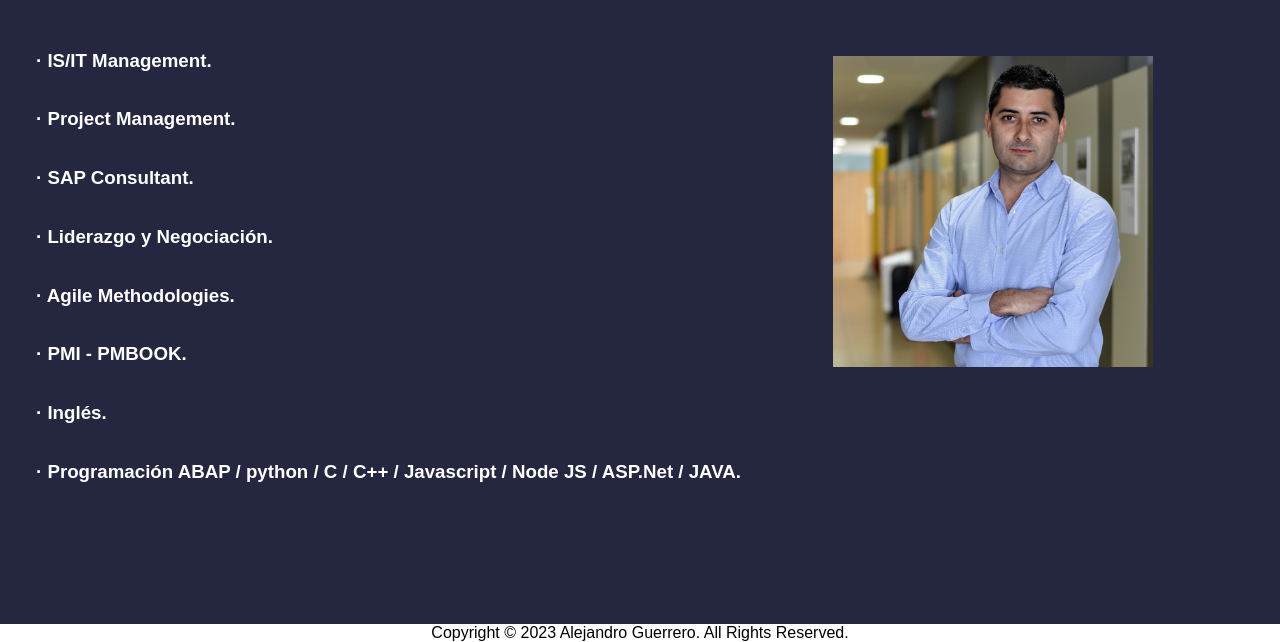
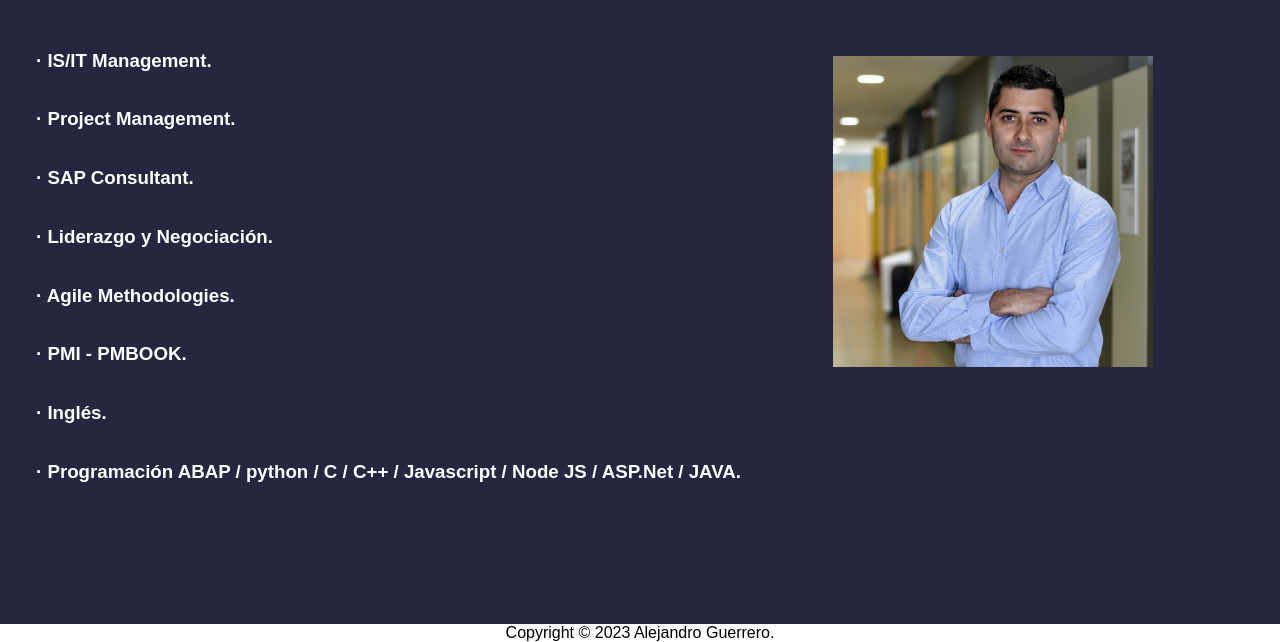
Before and after one commit to KakuInnovation/CV, a plain HTML site: page competencies.html in a window 1280 px wide. Shown: the part 174-816 px from the top of the page. Drawn offline with Linux system fonts and the light colour scheme.

Commit message:
Copyright

```diff
--- a/competencies.html
+++ b/competencies.html
@@ -58,7 +58,7 @@
 
     <footer>
         <section class="pie">
-            <p>Copyright © 2023 Alejandro Guerrero. All Rights Reserved.</p>
+            <p>Copyright © 2023 Alejandro Guerrero.</p>
         </section>
     </footer>
 </body>
```
Also changed, not shown: experience.html (+1 -1 lines), index.html (+1 -1 lines), studies.html (+1 -1 lines).
